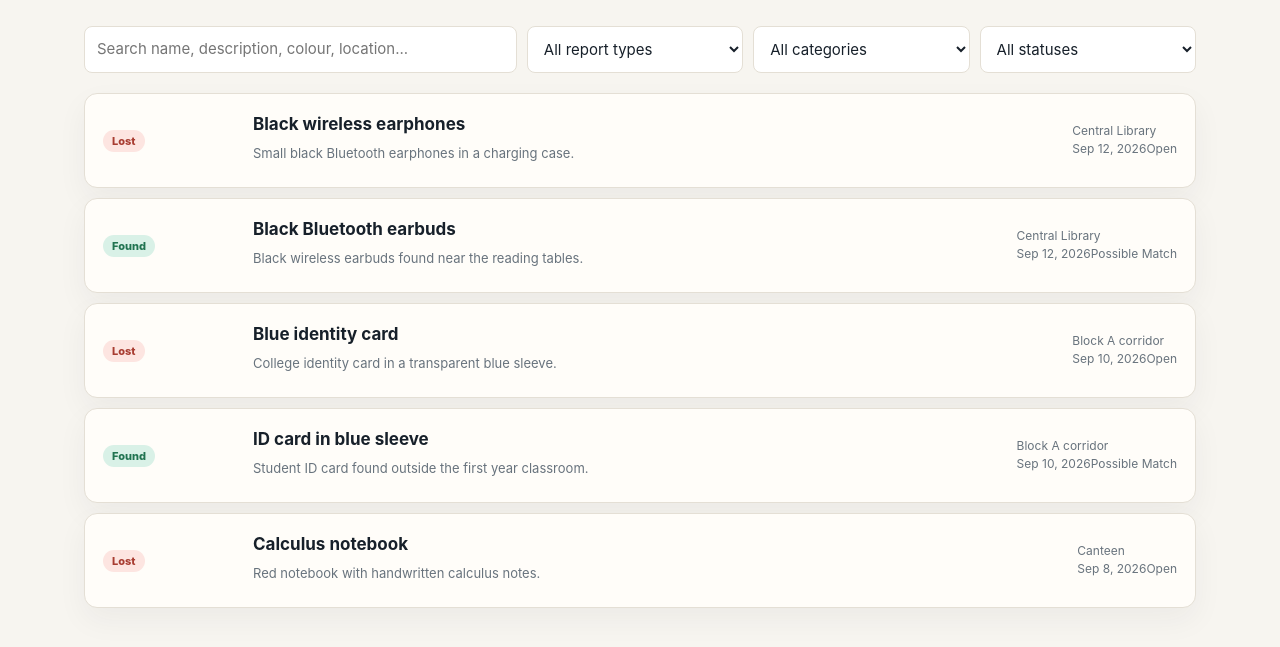
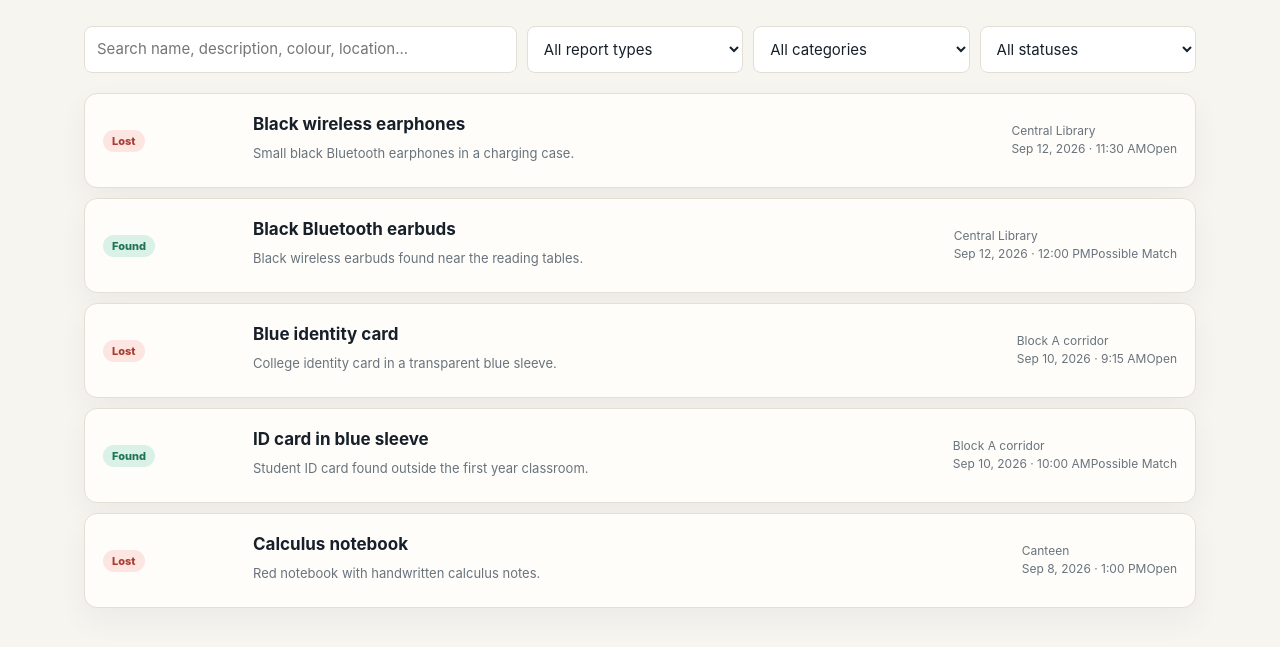
Before and after one commit to tomorrowlord03/FindIt, a website: page index.html in a window 1280 px wide. Both pictures are taken after a click on the button "Browse reports". Shown: the part 229-876 px from the top of the page. Drawn offline with Linux system fonts and the light colour scheme.

Commit message:
Finalize time fields and synopsis alignment

```diff
--- a/algorithms.js
+++ b/algorithms.js
@@ -1,5 +1,5 @@
 // FindIt keeps the matching logic visible and testable instead of hiding it behind a library.
-function tokenize(text){return String(text||'').toLowerCase().replace(/[^a-z0-9 ]/g,' ').split(/\s+/).filter(Boolean)}
+function tokenize(text){const synonyms={earbuds:'earphones',earbud:'earphones',headphones:'earphones',headset:'earphones',id:'identity',mobile:'phone',cellphone:'phone',backpack:'bag',keychain:'keys'};return String(text||'').toLowerCase().replace(/[^a-z0-9 ]/g,' ').split(/\s+/).filter(Boolean).map(word=>synonyms[word]||word)}
 function textSimilarity(a,b){const left=new Set(tokenize(a)),right=new Set(tokenize(b));if(!left.size||!right.size)return 0;const overlap=[...left].filter(word=>right.has(word)).length;return overlap/Math.sqrt(left.size*right.size)}
 function dayDistance(a,b){if(!a||!b)return 999;return Math.abs((new Date(a)-new Date(b))/86400000)}
 function scoreMatch(lost,found){let score=0;const reasons=[];if(lost.category===found.category){score+=25;reasons.push('same category')}if(lost.color.toLowerCase()===found.color.toLowerCase()){score+=20;reasons.push('same colour')}if(lost.location.toLowerCase()===found.location.toLowerCase()){score+=20;reasons.push('same location')}const days=dayDistance(lost.date,found.date);if(days<=1){score+=15;reasons.push('close date')}else if(days<=7)score+=7;const similarity=textSimilarity(`${lost.title} ${lost.description}`,`${found.title} ${found.description}`);if(similarity>.15){score+=Math.round(similarity*20);reasons.push('similar description')}return {score:Math.min(100,score),reasons}}
--- a/app.js
+++ b/app.js
@@ -1,11 +1,11 @@
 const matchReports=window.FindItAlgorithms.findMatches;
 const STORAGE_KEY='findit-reports-v1';
 const demoReports=[
- {id:'r1',type:'lost',title:'Black wireless earphones',category:'Electronics',color:'Black',location:'Central Library',date:'2026-09-12',contact:'Aarav',contactDetail:'aarav@example.com',description:'Small black Bluetooth earphones in a charging case.',status:'Open'},
- {id:'r2',type:'found',title:'Black Bluetooth earbuds',category:'Electronics',color:'Black',location:'Central Library',date:'2026-09-12',contact:'Meera',contactDetail:'meera@example.com',description:'Black wireless earbuds found near the reading tables.',status:'Possible Match'},
- {id:'r3',type:'lost',title:'Blue identity card',category:'Identity card',color:'Blue',location:'Block A corridor',date:'2026-09-10',contact:'Rohan',contactDetail:'rohan@example.com',description:'College identity card in a transparent blue sleeve.',status:'Open'},
- {id:'r4',type:'found',title:'ID card in blue sleeve',category:'Identity card',color:'Blue',location:'Block A corridor',date:'2026-09-10',contact:'Nisha',contactDetail:'nisha@example.com',description:'Student ID card found outside the first year classroom.',status:'Possible Match'},
- {id:'r5',type:'lost',title:'Calculus notebook',category:'Books & stationery',color:'Red',location:'Canteen',date:'2026-09-08',contact:'Kabir',contactDetail:'kabir@example.com',description:'Red notebook with handwritten calculus notes.',status:'Open'}
+ {id:'r1',type:'lost',title:'Black wireless earphones',category:'Electronics',color:'Black',location:'Central Library',date:'2026-09-12',time:'11:30',contact:'Aarav',contactDetail:'aarav@example.com',description:'Small black Bluetooth earphones in a charging case.',status:'Open'},
+ {id:'r2',type:'found',title:'Black Bluetooth earbuds',category:'Electronics',color:'Black',location:'Central Library',date:'2026-09-12',time:'12:00',contact:'Meera',contactDetail:'meera@example.com',description:'Black wireless earbuds found near the reading tables.',status:'Possible Match'},
+ {id:'r3',type:'lost',title:'Blue identity card',category:'Identity card',color:'Blue',location:'Block A corridor',date:'2026-09-10',time:'09:15',contact:'Rohan',contactDetail:'rohan@example.com',description:'College identity card in a transparent blue sleeve.',status:'Open'},
+ {id:'r4',type:'found',title:'ID card in blue sleeve',category:'Identity card',color:'Blue',location:'Block A corridor',date:'2026-09-10',time:'10:00',contact:'Nisha',contactDetail:'nisha@example.com',description:'Student ID card found outside the first year classroom.',status:'Possible Match'},
+ {id:'r5',type:'lost',title:'Calculus notebook',category:'Books & stationery',color:'Red',location:'Canteen',date:'2026-09-08',time:'13:00',contact:'Kabir',contactDetail:'kabir@example.com',description:'Red notebook with handwritten calculus notes.',status:'Open'}
 ];
 let reports=loadReports();
 const $=selector=>document.querySelector(selector);const $$=selector=>[...document.querySelectorAll(selector)];
@@ -13,17 +13,18 @@ function loadReports(){try{const saved=JSON.parse(localStorage.getItem(STORAGE_K
 function saveReports(){localStorage.setItem(STORAGE_KEY,JSON.stringify(reports))}
 function escapeHtml(value){return String(value??'').replace(/[&<>"']/g,ch=>({'&':'&amp;','<':'&lt;','>':'&gt;','"':'&quot;',"'":'&#039;'}[ch]))}
 function dateLabel(date){return new Date(`${date}T00:00:00`).toLocaleDateString(undefined,{day:'numeric',month:'short',year:'numeric'})}
+function timeLabel(time){return time?new Date(`1970-01-01T${time}`).toLocaleTimeString(undefined,{hour:'numeric',minute:'2-digit'}):'Time not provided'}
 function navigate(view){$$('.view').forEach(el=>el.classList.toggle('active-view',el.id===view));$$('[data-view]').forEach(el=>el.classList.toggle('active',el.dataset.view===view));if(view==='dashboard')renderDashboard();if(view==='reports')renderReports();if(view==='matches')renderMatches();if(view==='admin')renderAdmin();window.scrollTo({top:0,behavior:'smooth'})}
-function card(item){return `<article class="report-card"><div class="report-type"><span class="pill ${item.type}">${item.type==='lost'?'Lost':'Found'}</span><span class="muted">${escapeHtml(item.status)}</span></div><h3>${escapeHtml(item.title)}</h3><p>${escapeHtml(item.description)}</p><p>📍 ${escapeHtml(item.location)} · ${escapeHtml(item.color)}</p><div class="report-meta"><span>${escapeHtml(item.category)}</span><span>${dateLabel(item.date)}</span></div></article>`}
+function card(item){return `<article class="report-card"><div class="report-type"><span class="pill ${item.type}">${item.type==='lost'?'Lost':'Found'}</span><span class="muted">${escapeHtml(item.status)}</span></div><h3>${escapeHtml(item.title)}</h3><p>${escapeHtml(item.description)}</p><p>📍 ${escapeHtml(item.location)} · ${escapeHtml(item.color)}</p><div class="report-meta"><span>${escapeHtml(item.category)}</span><span>${dateLabel(item.date)} · ${timeLabel(item.time)}</span></div></article>`}
 function renderDashboard(){const open=reports.filter(r=>r.status!=='Returned').length;const matches=matchReports(reports).length;$('#stats').innerHTML=`<div class="stat"><strong>${reports.length}</strong><span>Total reports</span></div><div class="stat"><strong>${reports.filter(r=>r.type==='lost').length}</strong><span>Lost items</span></div><div class="stat"><strong>${reports.filter(r=>r.type==='found').length}</strong><span>Found items</span></div><div class="stat"><strong>${open}</strong><span>Still active</span></div>`;$('#recentReports').innerHTML=reports.slice().reverse().slice(0,3).map(card).join('')||'<div class="empty">No reports yet.</div>';$('#matchBadge').textContent=matches}
-function renderReports(){const query=$('#searchInput').value.toLowerCase().trim(),type=$('#typeFilter').value,category=$('#categoryFilter').value,status=$('#statusFilter').value;const visible=reports.filter(r=>{const haystack=`${r.title} ${r.description} ${r.color} ${r.location} ${r.category}`.toLowerCase();return(!query||haystack.includes(query))&&(type==='all'||r.type===type)&&(category==='all'||r.category===category)&&(status==='all'||r.status===status)});$('#reportList').innerHTML=visible.map(item=>`<div class="report-card"><div><span class="pill ${item.type}">${item.type==='lost'?'Lost':'Found'}</span></div><div><h3>${escapeHtml(item.title)}</h3><p>${escapeHtml(item.description)}</p></div><div class="report-meta"><span>${escapeHtml(item.location)}<br>${dateLabel(item.date)}</span><span>${escapeHtml(item.status)}</span></div></div>`).join('')||'<div class="empty">No reports match those filters.</div>'}
-function renderMatches(){const matches=matchReports(reports);$('#matchList').innerHTML=matches.map(match=>`<article class="match-card"><div><h3>${escapeHtml(match.lost.title)} <span class="muted">↔</span> ${escapeHtml(match.found.title)}</h3><p>Lost at ${escapeHtml(match.lost.location)} on ${dateLabel(match.lost.date)} · Found at ${escapeHtml(match.found.location)} on ${dateLabel(match.found.date)}</p><div class="reasons">${match.reasons.map(reason=>`<span class="reason">${escapeHtml(reason)}</span>`).join('')}</div></div><div class="score">${match.score}%<small>match score</small></div></article>`).join('')||'<div class="empty">No possible matches yet. Add both a lost and a found report with a few shared details.</div>'}
+function renderReports(){const query=$('#searchInput').value.toLowerCase().trim(),type=$('#typeFilter').value,category=$('#categoryFilter').value,status=$('#statusFilter').value;const visible=reports.filter(r=>{const haystack=`${r.title} ${r.description} ${r.color} ${r.location} ${r.category} ${r.time||''}`.toLowerCase();return(!query||haystack.includes(query))&&(type==='all'||r.type===type)&&(category==='all'||r.category===category)&&(status==='all'||r.status===status)});$('#reportList').innerHTML=visible.map(item=>`<div class="report-card"><div><span class="pill ${item.type}">${item.type==='lost'?'Lost':'Found'}</span></div><div><h3>${escapeHtml(item.title)}</h3><p>${escapeHtml(item.description)}</p></div><div class="report-meta"><span>${escapeHtml(item.location)}<br>${dateLabel(item.date)} · ${timeLabel(item.time)}</span><span>${escapeHtml(item.status)}</span></div></div>`).join('')||'<div class="empty">No reports match those filters.</div>'}
+function renderMatches(){const matches=matchReports(reports);$('#matchList').innerHTML=matches.map(match=>`<article class="match-card"><div><h3>${escapeHtml(match.lost.title)} <span class="muted">↔</span> ${escapeHtml(match.found.title)}</h3><p>Lost at ${escapeHtml(match.lost.location)} on ${dateLabel(match.lost.date)} at ${timeLabel(match.lost.time)} · Found at ${escapeHtml(match.found.location)} on ${dateLabel(match.found.date)} at ${timeLabel(match.found.time)}</p><div class="reasons">${match.reasons.map(reason=>`<span class="reason">${escapeHtml(reason)}</span>`).join('')}</div></div><div class="score">${match.score}%<small>match score</small></div></article>`).join('')||'<div class="empty">No possible matches yet. Add both a lost and a found report with a few shared details.</div>'}
 function renderAdmin(){const open=reports.filter(r=>r.status!=='Returned');$('#adminCount').textContent=`${open.length} active report${open.length===1?'':'s'}`;$('#adminList').innerHTML=reports.map(item=>`<div class="admin-row"><div><strong>${escapeHtml(item.title)}</strong><small>${item.type==='lost'?'Lost':'Found'} · ${escapeHtml(item.contact)} · ${escapeHtml(item.location)}</small></div><select data-status="${item.id}">${['Open','Possible Match','Claimed','Returned'].map(status=>`<option ${item.status===status?'selected':''}>${status}</option>`).join('')}</select><button class="secondary" data-contact="${item.id}">Show contact</button></div>`).join('')||'<div class="empty">No reports.</div>'}
 function toast(message){const element=$('#toast');element.textContent=message;element.classList.add('show');clearTimeout(toast.timer);toast.timer=setTimeout(()=>element.classList.remove('show'),2600)}
 function refresh(){renderDashboard();if($('#reports').classList.contains('active-view'))renderReports();if($('#matches').classList.contains('active-view'))renderMatches();if($('#admin').classList.contains('active-view'))renderAdmin()}
 $$('[data-view]').forEach(button=>button.addEventListener('click',()=>navigate(button.dataset.view)));['searchInput','typeFilter','categoryFilter','statusFilter'].forEach(id=>$('#'+id).addEventListener('input',renderReports));
-$('#reportForm').addEventListener('submit',event=>{event.preventDefault();const data=Object.fromEntries(new FormData(event.currentTarget));const item={...data,id:`r${Date.now()}`,status:'Open'};reports.push(item);saveReports();event.currentTarget.reset();$('#reportForm input[name="date"]').value=new Date().toISOString().slice(0,10);toast('Your report was published.');navigate('reports')});
+$('#reportForm').addEventListener('submit',event=>{event.preventDefault();const data=Object.fromEntries(new FormData(event.currentTarget));const item={...data,id:`r${Date.now()}`,status:'Open'};reports.push(item);saveReports();event.currentTarget.reset();$('#reportForm input[name="date"]').value=new Date().toISOString().slice(0,10);$('#reportForm input[name="time"]').value=new Date().toTimeString().slice(0,5);toast('Your report was published.');navigate('reports')});
 $('#resetData').addEventListener('click',()=>{if(confirm('Reset this browser to the sample reports?')){reports=demoReports.map(item=>({...item}));saveReports();refresh();toast('Demo data restored.')}});
 document.addEventListener('change',event=>{if(event.target.dataset.status){const item=reports.find(r=>r.id===event.target.dataset.status);item.status=event.target.value;saveReports();refresh();toast(`Status changed to ${item.status}.`)}if(event.target.id==='categoryFilter')renderReports()});
 document.addEventListener('click',event=>{const id=event.target.dataset.contact;if(id){const item=reports.find(r=>r.id===id);alert(`Coordinator contact for ${item.title}:\n${item.contact} — ${item.contactDetail}`)}});
-const categories=[...new Set(demoReports.map(r=>r.category))];$('#categoryFilter').insertAdjacentHTML('beforeend',categories.map(c=>`<option>${escapeHtml(c)}</option>`).join(''));$('#reportForm input[name="date"]').value=new Date().toISOString().slice(0,10);renderDashboard();
+const categories=[...new Set(demoReports.map(r=>r.category))];$('#categoryFilter').insertAdjacentHTML('beforeend',categories.map(c=>`<option>${escapeHtml(c)}</option>`).join(''));$('#reportForm input[name="date"]').value=new Date().toISOString().slice(0,10);$('#reportForm input[name="time"]').value=new Date().toTimeString().slice(0,5);renderDashboard();
```
Also changed, not shown: algorithms.test.mjs (+2 -1 lines), index.html (+1 -0 lines), 1 other file.
